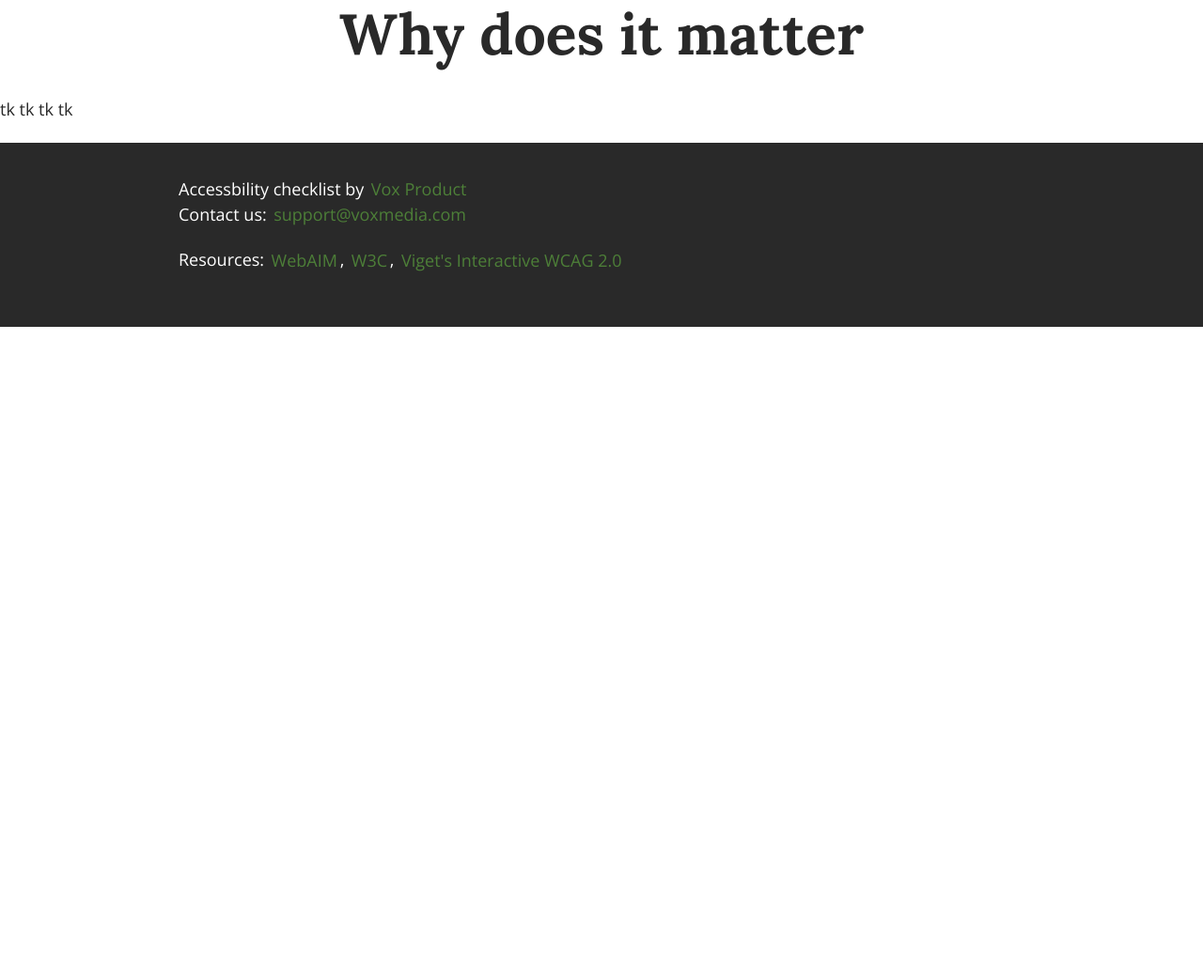
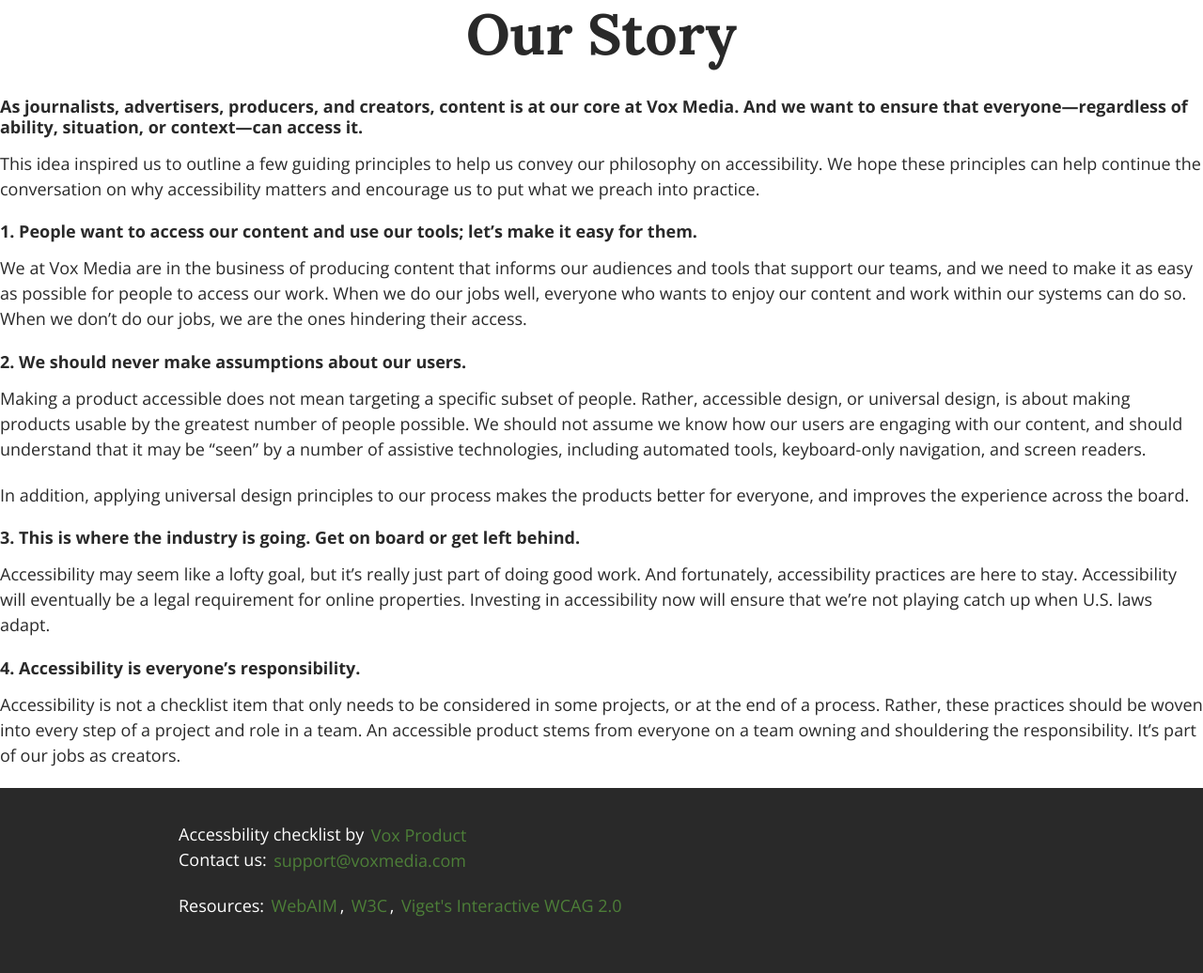
Before and after one commit to voxmedia/accessibility, a Jekyll site: the page built from _posts/2016-07-15-why.markdown, in a window 1280 px wide. Shown: the whole page at 94% size. Built offline with Jekyll 4.4.1, drawn with Linux system fonts in a browser that asks for light colours; before the commit the page ends 900 px from its top, so only the background shows below that.

Commit message:
changes to why

```diff
--- a/_posts/2016-07-15-designer.markdown
+++ b/_posts/2016-07-15-designer.markdown
@@ -7,7 +7,10 @@
 
 ### Color and Type
 - <label>
-    <input type="checkbox"><b></b>Make sure there is enough contrast between text and its background color
+    <input type="checkbox"><b></b>
+
+    <h6>Make sure there is enough contrast between text and its background color</h6>
+
     According to the WCAG, the contrast ratio between text and the text’s background should be at least 4.5 to 1. If your font is at least 24 px or 19 px bold, the minimum drops to 3 to 1 (though, worth noting that this is a little fuzzy because numbered sizes aren’t always reflective of the visual size type). Be especially careful of text over images.
   </label>
 
--- a/_posts/2016-07-15-why.markdown
+++ b/_posts/2016-07-15-why.markdown
@@ -1,8 +1,28 @@
 ---
 layout: post
-title:  "Why does it matter"
+title:  "Our Story"
 date:   2016-07-11
 categories:  why
 ---
 
-tk tk tk tk
+### As journalists, advertisers, producers, and creators, content is at our core at Vox Media. And we want to ensure that everyone—regardless of ability, situation, or context—can access it.
+
+This idea inspired us to outline a few guiding principles to help us convey our philosophy on accessibility. We hope these principles can help continue the conversation on why accessibility matters and encourage us to put what we preach into practice.
+
+### 1. People want to access our content and use our tools; let’s make it easy for them.
+
+We at Vox Media are in the business of producing content that informs our audiences and tools that support our teams, and we need to make it as easy as possible for people to access our work. When we do our jobs well, everyone who wants to enjoy our content and work within our systems can do so. When we don’t do our jobs, we are the ones hindering their access.
+
+### 2. We should never make assumptions about our users.
+
+Making a product accessible does not mean targeting a specific subset of people. Rather, accessible design, or universal design, is about making products usable by the greatest number of people possible. We should not assume we know how our users are engaging with our content, and should understand that it may be "seen" by a number of assistive technologies, including automated tools, keyboard-only navigation, and screen readers.
+
+In addition, applying universal design principles to our process makes the products better for everyone, and improves the experience across the board.
+
+### 3. This is where the industry is going. Get on board or get left behind.
+
+Accessibility may seem like a lofty goal, but it’s really just part of doing good work. And fortunately, accessibility practices are here to stay. Accessibility will eventually be a legal requirement for online properties. Investing in accessibility now will ensure that we’re not playing catch up when U.S. laws adapt.
+
+### 4. Accessibility is everyone’s responsibility.
+
+Accessibility is not a checklist item that only needs to be considered in some projects, or at the end of a process. Rather, these practices should be woven into every step of a project and role in a team. An accessible product stems from everyone on a team owning and shouldering the responsibility. It's part of our jobs as creators.
```
